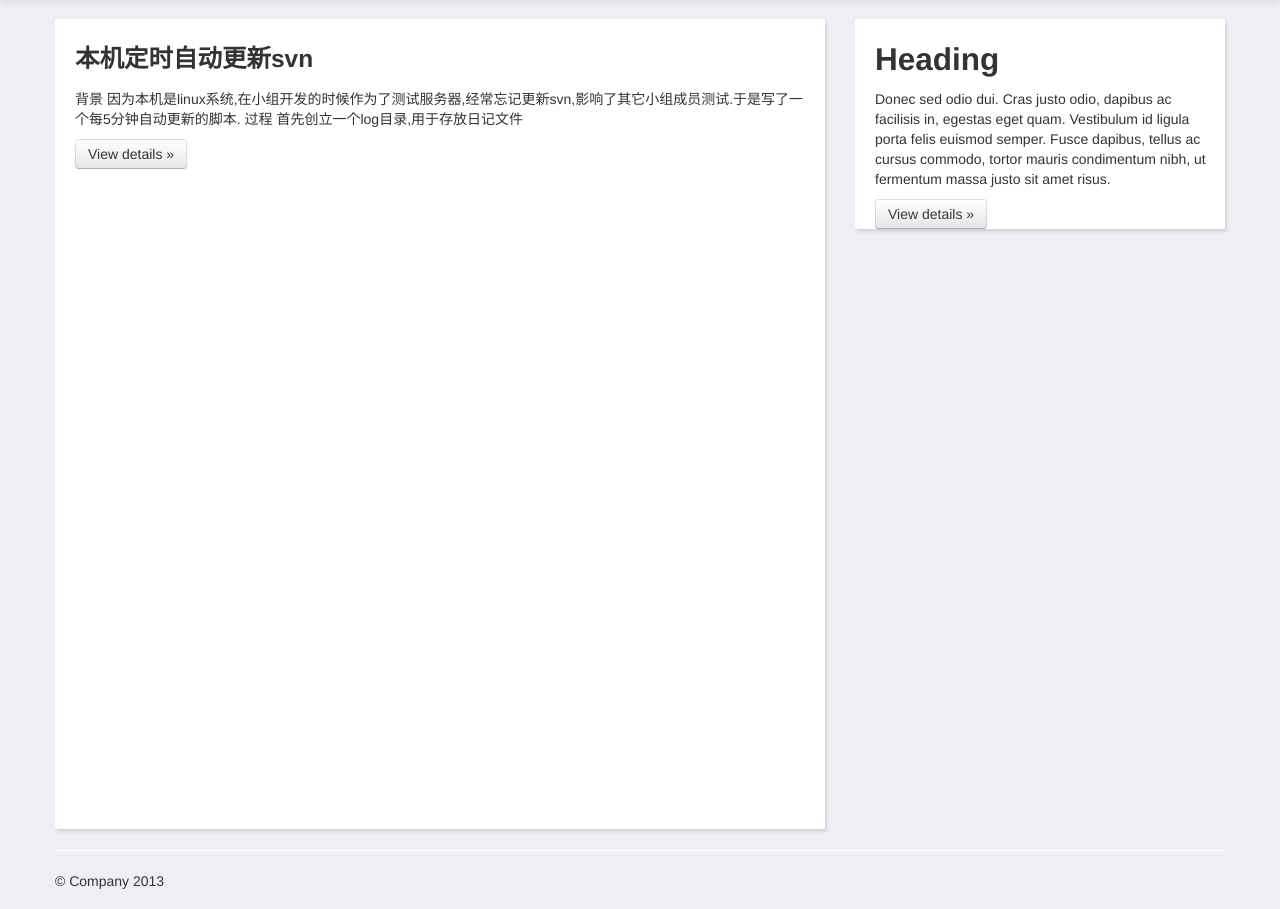
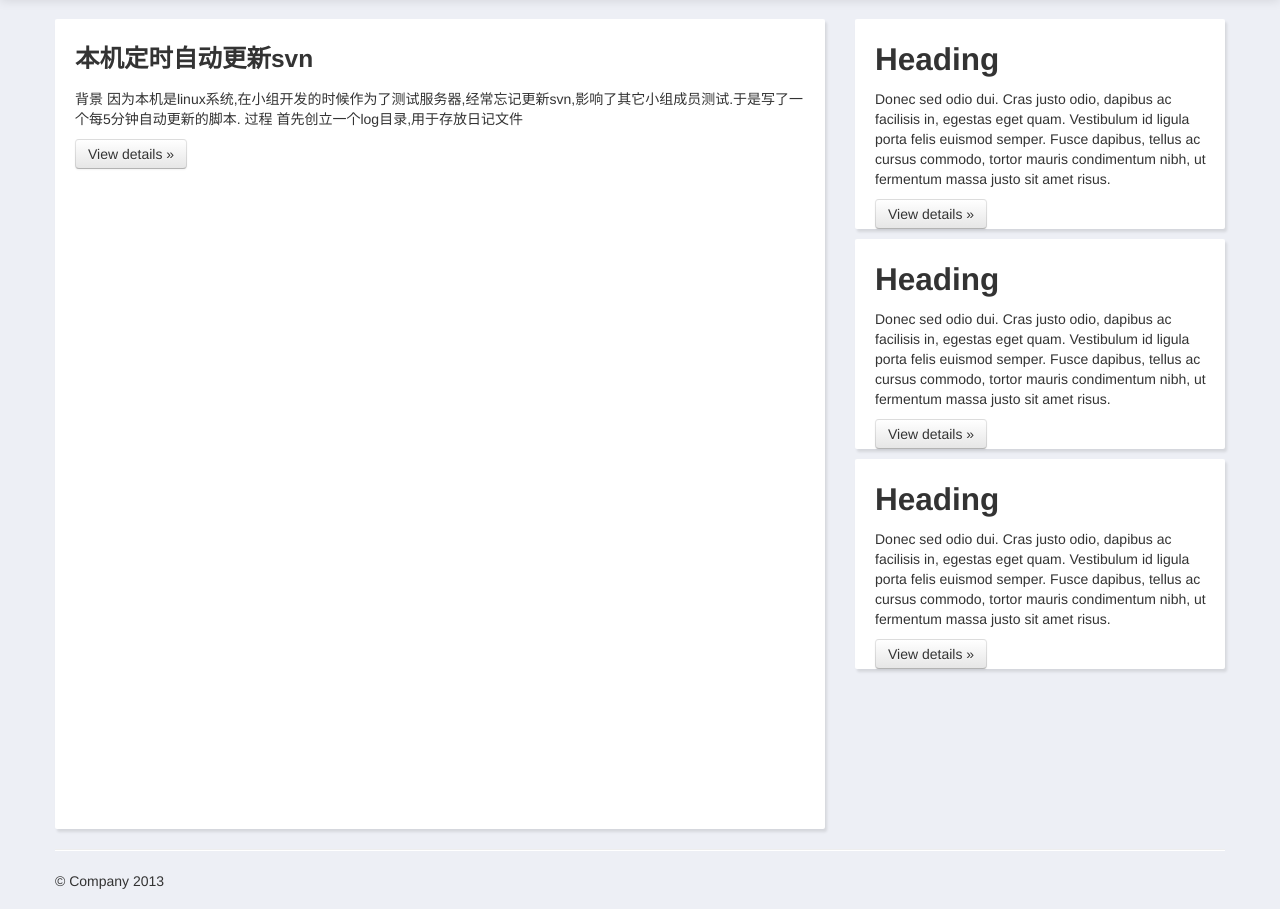
Before and after one commit to liuxuecheng/sae_python_blog, a Flask app: page / in a window 1280 px wide. Shown: the part 41-950 px from the top of the page. Run offline with Flask 2, Linux system fonts and the light colour scheme.

Commit message:
git-svn-id: https://svn.sinaapp.com/dilan/2@131 288da536-3c93-4ab2-bc2e-17a84f795b60

```diff
--- a/webapp/templates/layout/main.html
+++ b/webapp/templates/layout/main.html
@@ -24,6 +24,19 @@
             <p>Donec sed odio dui. Cras justo odio, dapibus ac facilisis in, egestas eget quam. Vestibulum id ligula porta felis euismod semper. Fusce dapibus, tellus ac cursus commodo, tortor mauris condimentum nibh, ut fermentum massa justo sit amet risus.</p>
             <p><a class="btn" href="#">View details &raquo;</a></p>
           </div>
+
+          <div class="basediv">
+            <h2>Heading</h2>
+            <p>Donec sed odio dui. Cras justo odio, dapibus ac facilisis in, egestas eget quam. Vestibulum id ligula porta felis euismod semper. Fusce dapibus, tellus ac cursus commodo, tortor mauris condimentum nibh, ut fermentum massa justo sit amet risus.</p>
+            <p><a class="btn" href="#">View details &raquo;</a></p>
+          </div>
+
+          <div class="basediv">
+            <h2>Heading</h2>
+            <p>Donec sed odio dui. Cras justo odio, dapibus ac facilisis in, egestas eget quam. Vestibulum id ligula porta felis euismod semper. Fusce dapibus, tellus ac cursus commodo, tortor mauris condimentum nibh, ut fermentum massa justo sit amet risus.</p>
+            <p><a class="btn" href="#">View details &raquo;</a></p>
+          </div>
+
         </div>
       </div>
       <hr>
```
